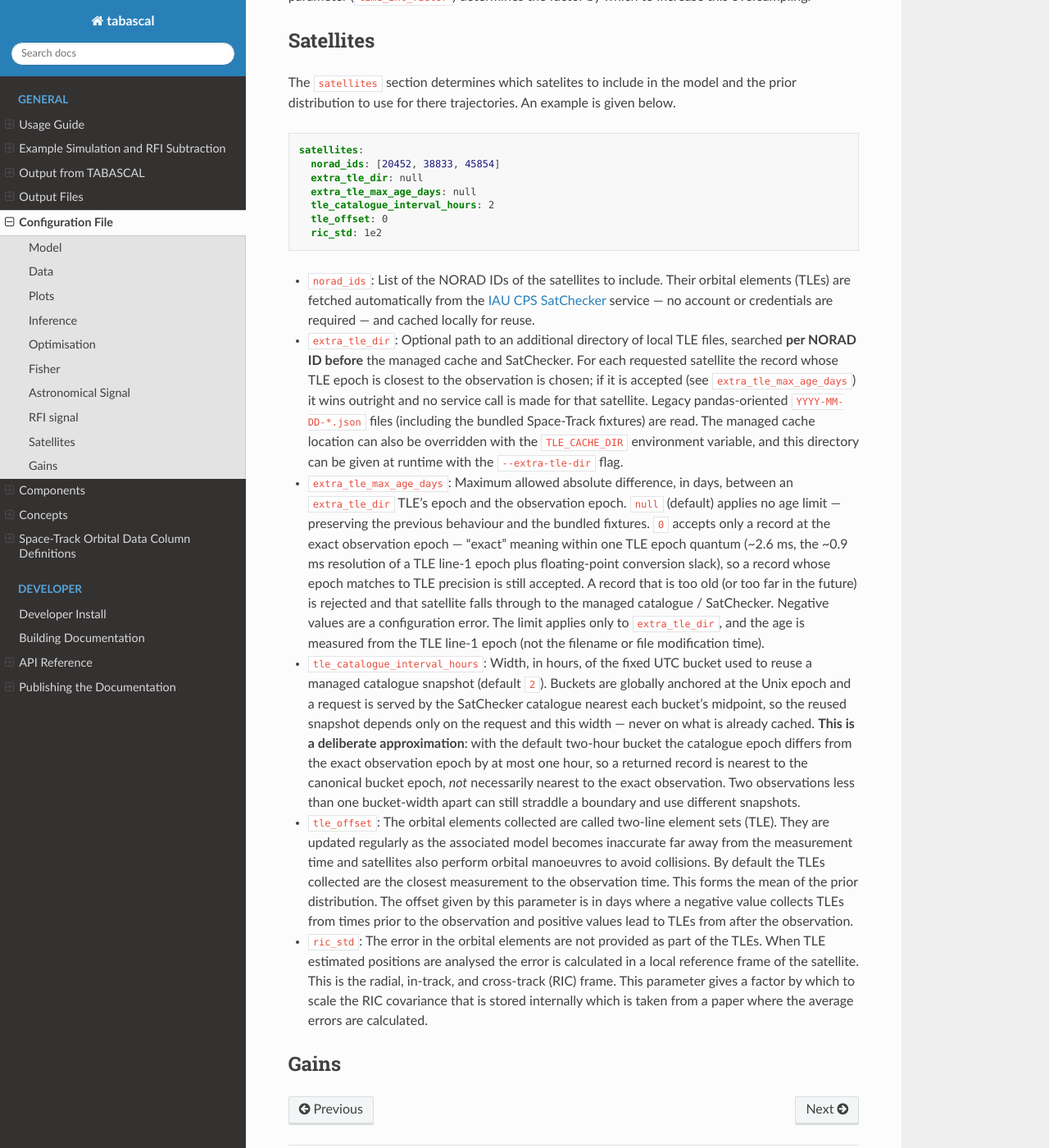
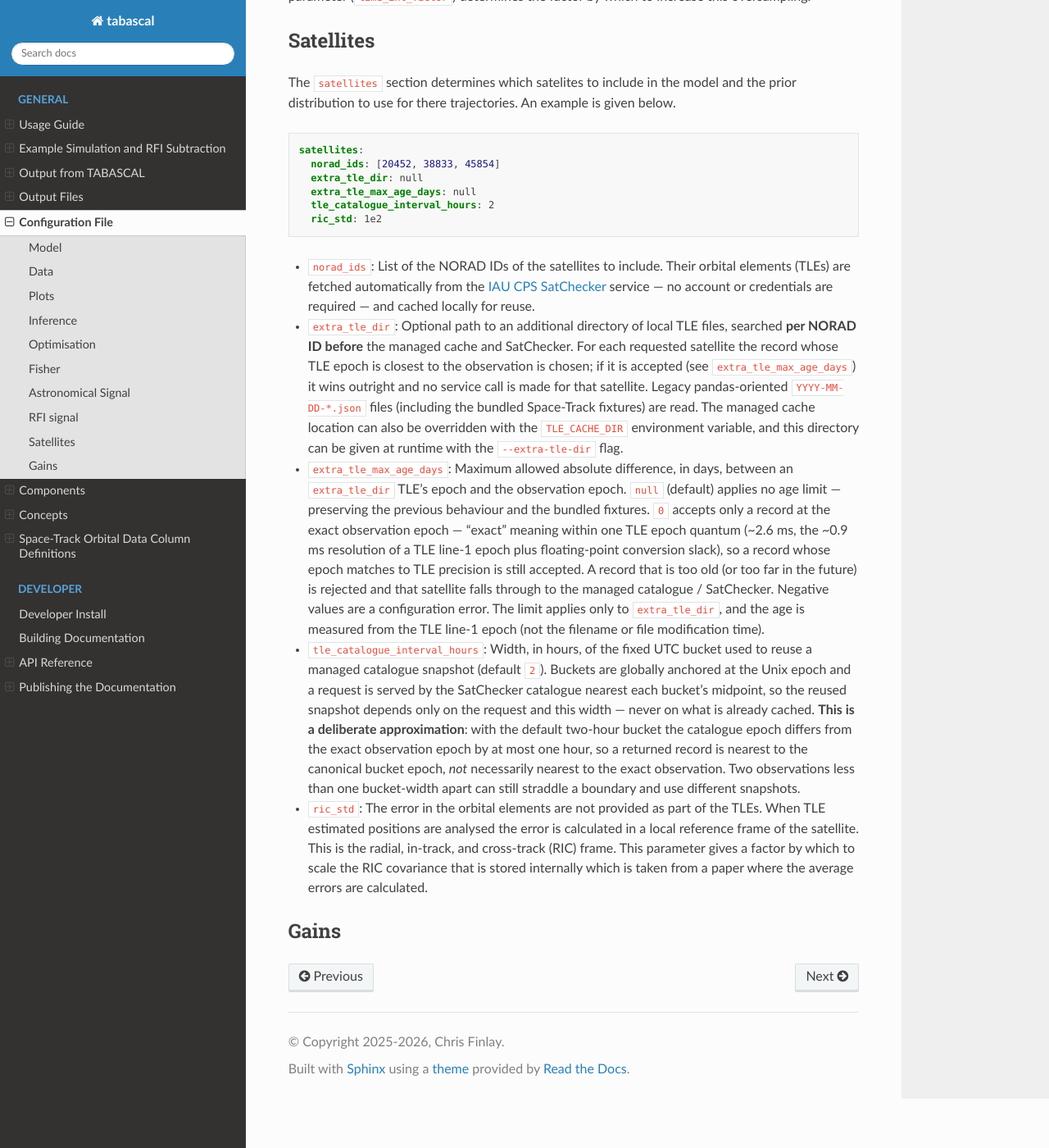
Before and after one commit to epfl-radio-astro/tabascal, a Sphinx documentation site: the page built from docs/config.md, in a window 1280 px wide and 1400 px high, scrolled down 4968 px. Shown: the whole window at 82% size. Built offline with Sphinx 7.4.7 and the Read the Docs theme 3.1.0, drawn with Linux system fonts in a browser that asks for light colours.

Commit message:
Remove dead tle_offset and tle_dir config keys
Neither key has a consumer anywhere in the package (this predates the
SatChecker migration), yet the base config carried both and the docs
described tle_offset's behaviour in detail. A user setting
tle_offset: -2 would silently get nothing. Strip them from the base,
example, CI and test configs and from the configuration docs; existing
user configs that still carry the keys keep loading, since config
merging ignores unknown keys.

Claude-Session: https://claude.ai/code/session_01MRMWs3bArDjEFLEPS4yXe6

````diff
--- a/docs/config.md
+++ b/docs/config.md
@@ -173,7 +173,6 @@ satellites:
   extra_tle_dir: null
   extra_tle_max_age_days: null
   tle_catalogue_interval_hours: 2
-  tle_offset: 0
   ric_std: 1e2
 ```
 
@@ -181,7 +180,6 @@ satellites:
 * `extra_tle_dir`: Optional path to an additional directory of local TLE files, searched **per NORAD ID before** the managed cache and SatChecker. For each requested satellite the record whose TLE epoch is closest to the observation is chosen; if it is accepted (see `extra_tle_max_age_days`) it wins outright and no service call is made for that satellite. Legacy pandas-oriented `YYYY-MM-DD-*.json` files (including the bundled Space-Track fixtures) are read. The managed cache location can also be overridden with the `TLE_CACHE_DIR` environment variable, and this directory can be given at runtime with the `--extra-tle-dir` flag.
 * `extra_tle_max_age_days`: Maximum allowed absolute difference, in days, between an `extra_tle_dir` TLE's epoch and the observation epoch. `null` (default) applies no age limit — preserving the previous behaviour and the bundled fixtures. `0` accepts only a record at the exact observation epoch — "exact" meaning within one TLE epoch quantum (~2.6 ms, the ~0.9 ms resolution of a TLE line-1 epoch plus floating-point conversion slack), so a record whose epoch matches to TLE precision is still accepted. A record that is too old (or too far in the future) is rejected and that satellite falls through to the managed catalogue / SatChecker. Negative values are a configuration error. The limit applies only to `extra_tle_dir`, and the age is measured from the TLE line-1 epoch (not the filename or file modification time).
 * `tle_catalogue_interval_hours`: Width, in hours, of the fixed UTC bucket used to reuse a managed catalogue snapshot (default `2`). Buckets are globally anchored at the Unix epoch and a request is served by the SatChecker catalogue nearest each bucket's midpoint, so the reused snapshot depends only on the request and this width — never on what is already cached. **This is a deliberate approximation**: with the default two-hour bucket the catalogue epoch differs from the exact observation epoch by at most one hour, so a returned record is nearest to the canonical bucket epoch, *not* necessarily nearest to the exact observation. Two observations less than one bucket-width apart can still straddle a boundary and use different snapshots.
-* `tle_offset`: The orbital elements collected are called two-line element sets (TLE). They are updated regularly as the associated model becomes inaccurate far away from the measurement time and satellites also perform orbital manoeuvres to avoid collisions. By default the TLEs collected are the closest measurement to the observation time. This forms the mean of the prior distribution. The offset given by this parameter is in days where a negative value collects TLEs from times prior to the observation and positive values lead to TLEs from after the observation.
 * `ric_std`: The error in the orbital elements are not provided as part of the TLEs. When TLE estimated positions are analysed the error is calculated in a local reference frame of the satellite. This is the radial, in-track, and cross-track (RIC) frame. This parameter gives a factor by which to scale the RIC covariance that is stored internally which is taken from a paper where the average errors are calculated.
 
 ## Gains
````
Also changed, not shown: 4 other files.
